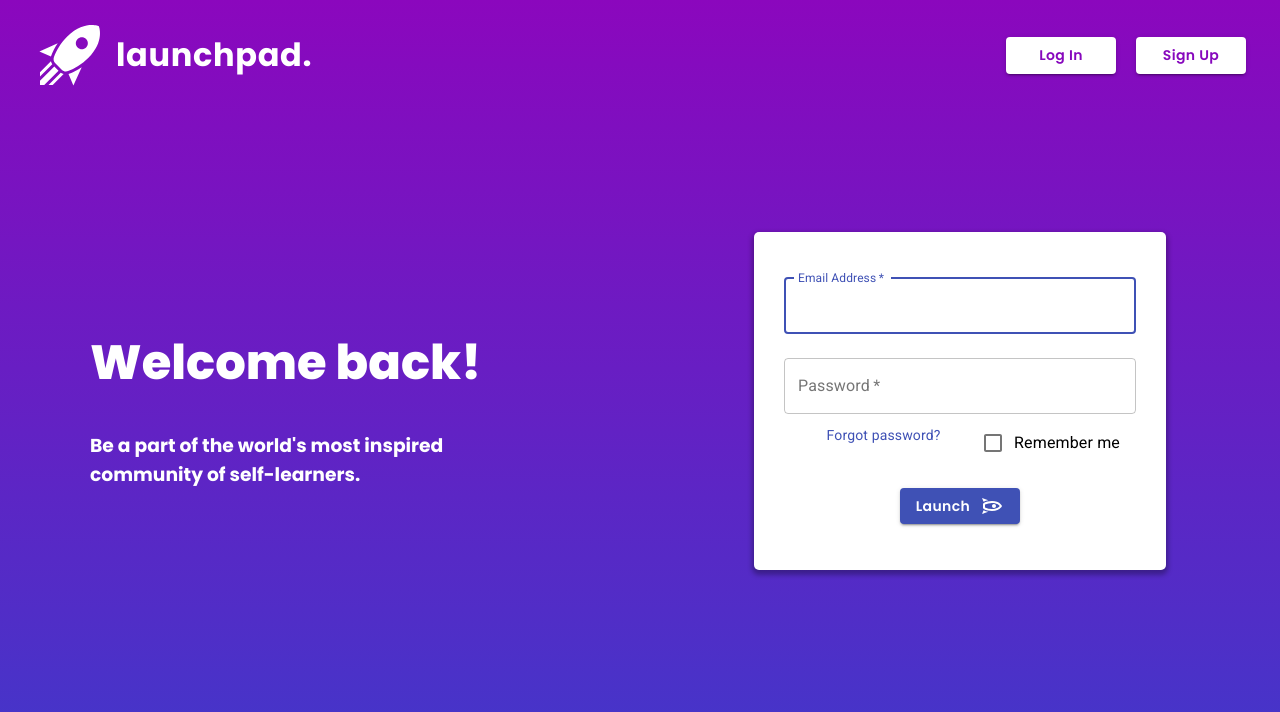
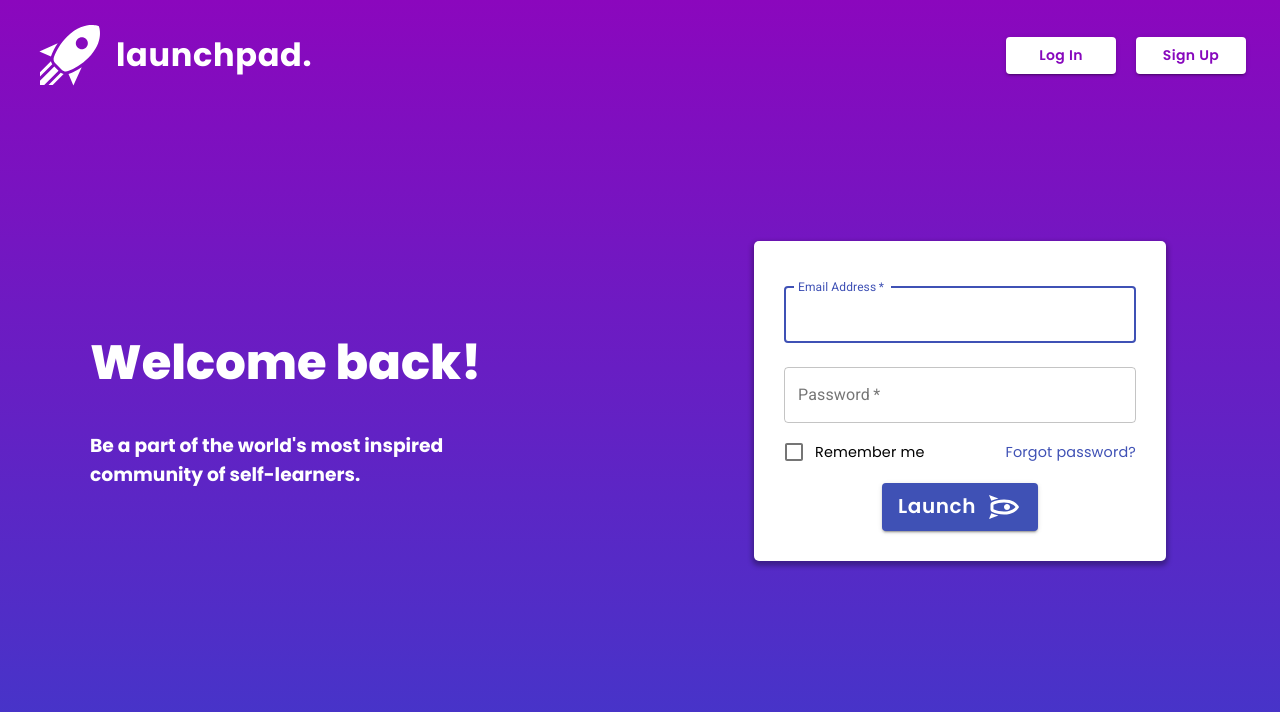
Before and after one commit to Felix-Poon/RSE-Launchpad-Frontend, a React (Create React App) app: page /login in a window 1280 px wide. Shown: the top 712 px of the page. Built offline with nearby package versions, Linux system fonts and the light colour scheme.

Commit message:
Fix rego

```diff
--- a/src/pages/Login.js
+++ b/src/pages/Login.js
@@ -45,7 +45,8 @@ const useStyles = makeStyles((theme) => ({
     textTransform: 'none',
     fontFamily: 'Poppins, sans-serif',
     fontWeight: 600,
-
+    margin: '10px 0 0 0',
+    fontSize: '1.25rem',
   },
 }));
 
@@ -176,19 +177,43 @@ export function Login() {
                   id="password"
                   autoComplete="current-password"
                 />
-                <Grid container>
+                <div style={{display: 'flex', flexDirection: 'row'}}>
+                  <FormControlLabel
+                    control={<Checkbox value="remember" color="primary" />}
+                    label={<span style={{fontFamily: 'Poppins, sans-serif', fontSize: '0.9rem'}}>Remember me</span>}
+                    style={{fontFamily: 'Poppins, sans-serif', textAlign: 'left'}}
+                  />
+                  <div style={{flex: 1}}/>
+                  <Link
+                    href="#"
+                    variant="body2"
+                    style={{fontFamily: 'Poppins, sans-serif', fontSize: '0.9rem', margin: 'auto'}}
+                    >
+                    Forgot password?
+                  </Link>
+                </div>
+                {/* <div style={{display: 'flex', flexDirection: 'column'}}>
+                  <FormControlLabel
+                    control={<Checkbox value="remember" color="primary" />}
+                    label={<span style={{fontFamily: 'Poppins, sans-serif', fontSize: '0.9rem'}}>Remember me</span>}
+                    style={{fontFamily: 'Poppins, sans-serif'}}
+                  />
+                  <Link
+                    href="#"
+                    variant="body2"
+                    style={{fontFamily: 'Poppins, sans-serif', fontSize: '0.9rem'}}
+                    >
+                    Forgot password?
+                  </Link>
+                </div> */}
+                {/* <Grid container>
                   <Grid item xs>
-                    <Link href="#" variant="body2">
-                      Forgot password?
-                    </Link>
+
                   </Grid>
                   <Grid item >
-                    <FormControlLabel
-                      control={<Checkbox value="remember" color="primary" />}
-                      label="Remember me"
-                    />
+
                   </Grid>
-                </Grid>
+                </Grid> */}
                 {/* <Link href="#" variant="body2">
                   Forgot password?
                 </Link> */}
@@ -198,10 +223,11 @@ export function Login() {
                     variant="contained"
                     color="primary"
                     className={classes.submit}
+                    style={{margin: '10px 0 0 0', fontSize: '1.25rem'}}
                   >
                     Launch
                     <Icon path={mdiRocketOutline}
-                      size={1}
+                      size={1.5}
                       color="white"
                       rotate='90'
                       style={{margin: '0 0 0 10px'}}
--- a/src/pages/Register.js
+++ b/src/pages/Register.js
@@ -12,6 +12,8 @@ import Checkbox from '@material-ui/core/Checkbox';
 import Link from '@material-ui/core/Link';
 import Grid from '@material-ui/core/Grid';
 
+import { mdiRocketOutline } from '@mdi/js';
+import Icon from '@mdi/react'
 
 const useStyles = makeStyles((theme) => ({
   placement: {
@@ -38,6 +40,11 @@ const useStyles = makeStyles((theme) => ({
   },
   submit: {
     margin: theme.spacing(3, 0, 2),
+    textTransform: 'none',
+    fontFamily: 'Poppins, sans-serif',
+    fontWeight: 600,
+    margin: '25px 0 0 0',
+    fontSize: '1.25rem',
   },
 }));
 
@@ -126,31 +133,36 @@ export function Register() {
                     autoComplete="current-password"
                   />
                 </Grid>
-                <Grid item xs={12}>
+                {/* <Grid item xs={12}>
                   <FormControlLabel
                     control={<Checkbox value="allowExtraEmails" color="primary" />}
                     label="I want to receive inspiration, marketing promotions and updates via email."
                     style={{textAlign:'left'}}
 
                   />
-                </Grid>
+                </Grid> */}
               </Grid>
               <Button
                 type="submit"
-                fullWidth
                 variant="contained"
                 color="primary"
                 className={classes.submit}
               >
                 Sign Up
+                <Icon path={mdiRocketOutline}
+                  size={1.5}
+                  color="white"
+                  rotate='90'
+                  style={{margin: '0 0 0 10px'}}
+                />
               </Button>
-              <Grid container justifyContent="flex-end">
+              {/* <Grid container justifyContent="flex-end">
                 <Grid item>
                   <Link href="/login" variant="body2">
                     Already have an account? Sign in
                   </Link>
                 </Grid>
-              </Grid>
+              </Grid> */}
             </form>
           </div>
 
```
